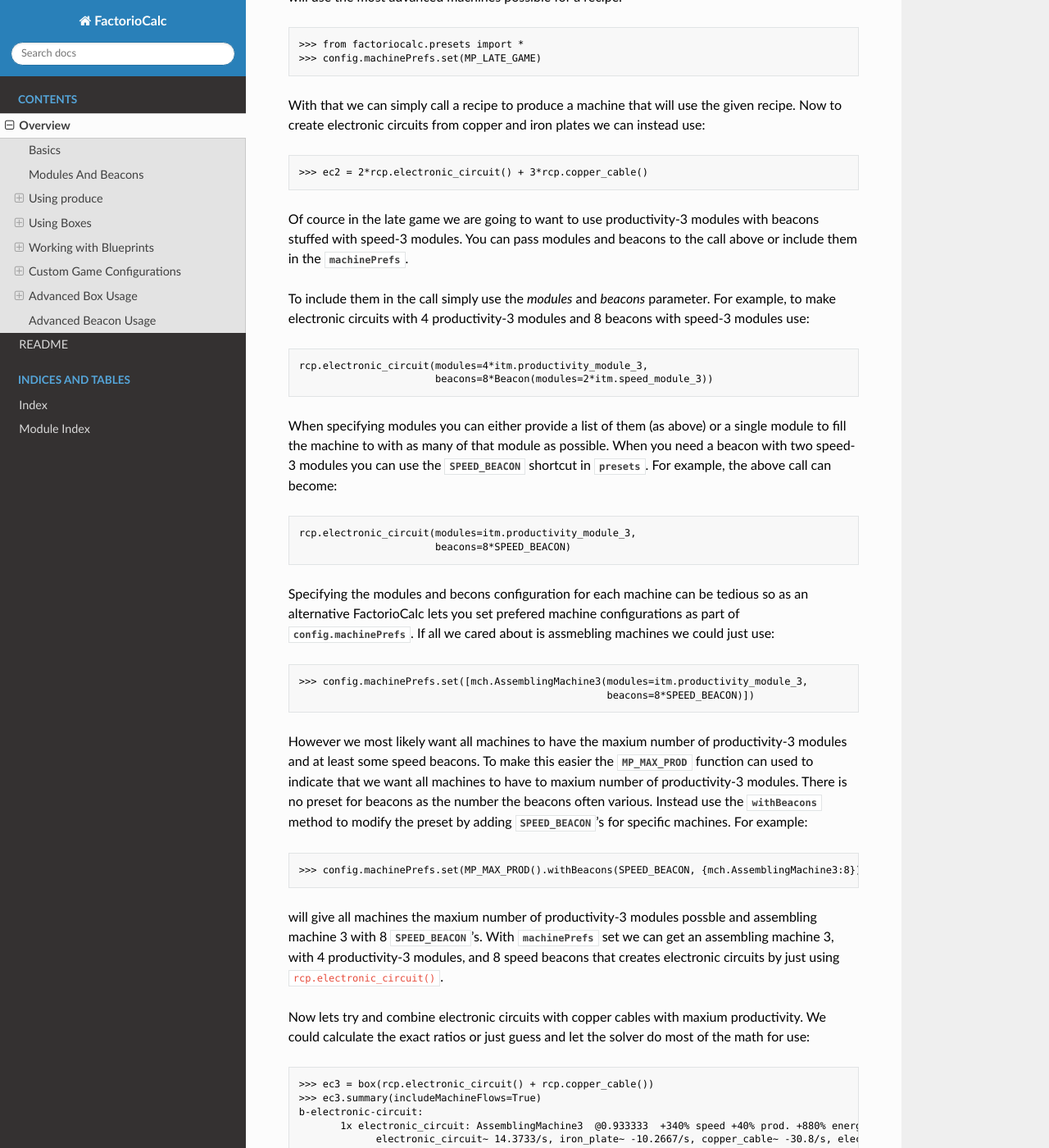
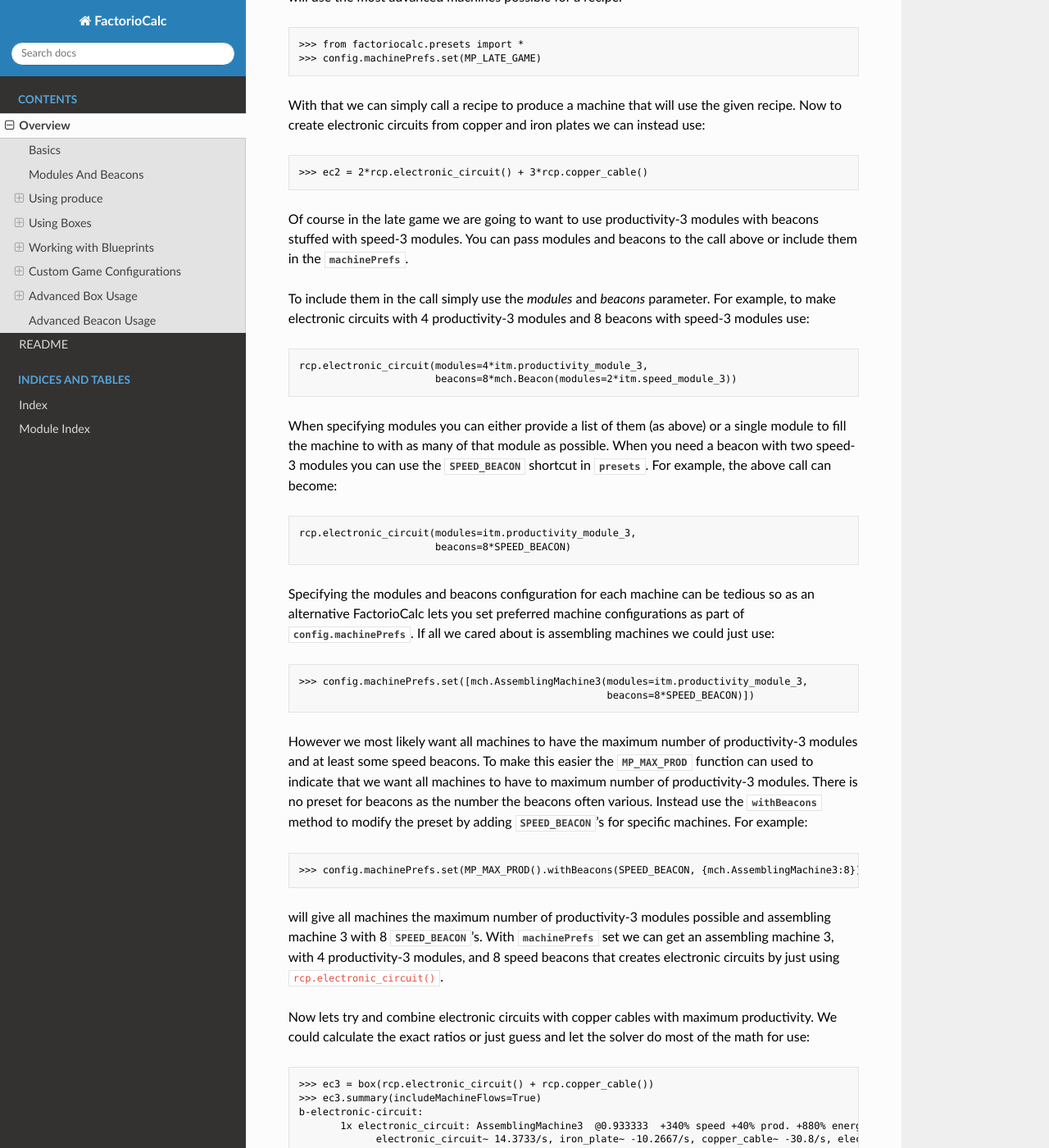
Before and after one commit to FactorioCalc/FactorioCalc, a Sphinx documentation site: the page built from docs/guide.rst, in a window 1280 px wide and 1400 px high, scrolled down 3431 px. Shown: the whole window at 82% size. Built offline with Sphinx 7.4.7 and the Read the Docs theme 2.0.0, drawn with Linux system fonts in a browser that asks for light colours; pages that are not in the unit, such as notebooks, are missing from menus; some of the changed text lies outside the part shown.

Commit message:
docs: spell check guide, fix some broken example code

```diff
--- a/docs/guide.rst
+++ b/docs/guide.rst
@@ -86,7 +86,7 @@
   copper_plate -2.5/s
   electricity -0.775 MW
 
-This is showing us the maxium rates for the group, but there is a problem:
+This is showing us the maximum rates for the group, but there is a problem:
 we are creating copper cables at a rate of 5/s but consuming them at -7.5/s.
 The ``!`` after copper cables indicates a lack of an ingredient.  We can fix
 this by using the correct ratios or by slowing down the machine that creates
@@ -169,7 +169,7 @@
 
   >>> ec2 = 2*rcp.electronic_circuit() + 3*rcp.copper_cable()
 
-Of cource in the late game we are going to want to use productivity-3
+Of course in the late game we are going to want to use productivity-3
 modules with beacons stuffed with speed-3 modules.  You can pass modules and
 beacons to the call above or include them in the `machinePrefs`.
 
@@ -178,7 +178,7 @@
 beacons with speed-3 modules use::
 
   rcp.electronic_circuit(modules=4*itm.productivity_module_3,
-                         beacons=8*Beacon(modules=2*itm.speed_module_3))
+                         beacons=8*mch.Beacon(modules=2*itm.speed_module_3))
 
 When specifying modules you can either provide a list of them (as above) or a
 single module to fill the machine to with as many of that module as possible.
@@ -189,31 +189,31 @@
    rcp.electronic_circuit(modules=itm.productivity_module_3,
                           beacons=8*SPEED_BEACON)
 
-Specifying the modules and becons configuration for each machine can be
-tedious so as an alternative FactorioCalc lets you set prefered machine
+Specifying the modules and beacons configuration for each machine can be
+tedious so as an alternative FactorioCalc lets you set preferred machine
 configurations as part of `config.machinePrefs`.  If all we cared about is
-assmebling machines we could just use::
+assembling machines we could just use::
 
   >>> config.machinePrefs.set([mch.AssemblingMachine3(modules=itm.productivity_module_3,
                                                       beacons=8*SPEED_BEACON)])
 
-However we most likely want all machines to have the maxium number of
+However we most likely want all machines to have the maximum number of
 productivity-3 modules and at least some speed beacons.  To make this easier
 the `~presets.MP_MAX_PROD` function can used to indicate that we want all machines to
-have to maxium number of productivity-3 modules.  There is no preset for
+have to maximum number of productivity-3 modules.  There is no preset for
 beacons as the number the beacons often various.  Instead use the
 `withBeacons` method to modify the preset by adding `~presets.SPEED_BEACON`'s for
 specific machines.  For example::
 
   >>> config.machinePrefs.set(MP_MAX_PROD().withBeacons(SPEED_BEACON, {mch.AssemblingMachine3:8}))
 
-will give all machines the maxium number of productivity-3 modules possble and
+will give all machines the maximum number of productivity-3 modules possible and
 assembling machine 3 with 8 `~presets.SPEED_BEACON`'s.  With `machinePrefs` set
 we can get an assembling machine 3, with 4 productivity-3 modules, and 8 speed
 beacons that creates electronic circuits by just using
 ``rcp.electronic_circuit()``.
 
-Now lets try and combine electronic circuits with copper cables with maxium
+Now lets try and combine electronic circuits with copper cables with maximum
 productivity.  We could calculate the exact ratios or just guess and let
 the solver do most of the math for use::
 
@@ -840,7 +841,7 @@
 
   >>> setGameConfig('custom', userRecipesFile())
 
-`userRecipesFile()` assumes factorio is storing its data in the standard
+`userRecipesFile()` assumes Factorio is storing its data in the standard
 location (``%APPDATA%\Factorio`` for Windows or ``$HOME/.factorio`` for
 Linux).  If this is not the case you will need to provide the correct path.
 
```
Also changed, not shown: other parts of docs/guide.rst (+47 -46 lines).
